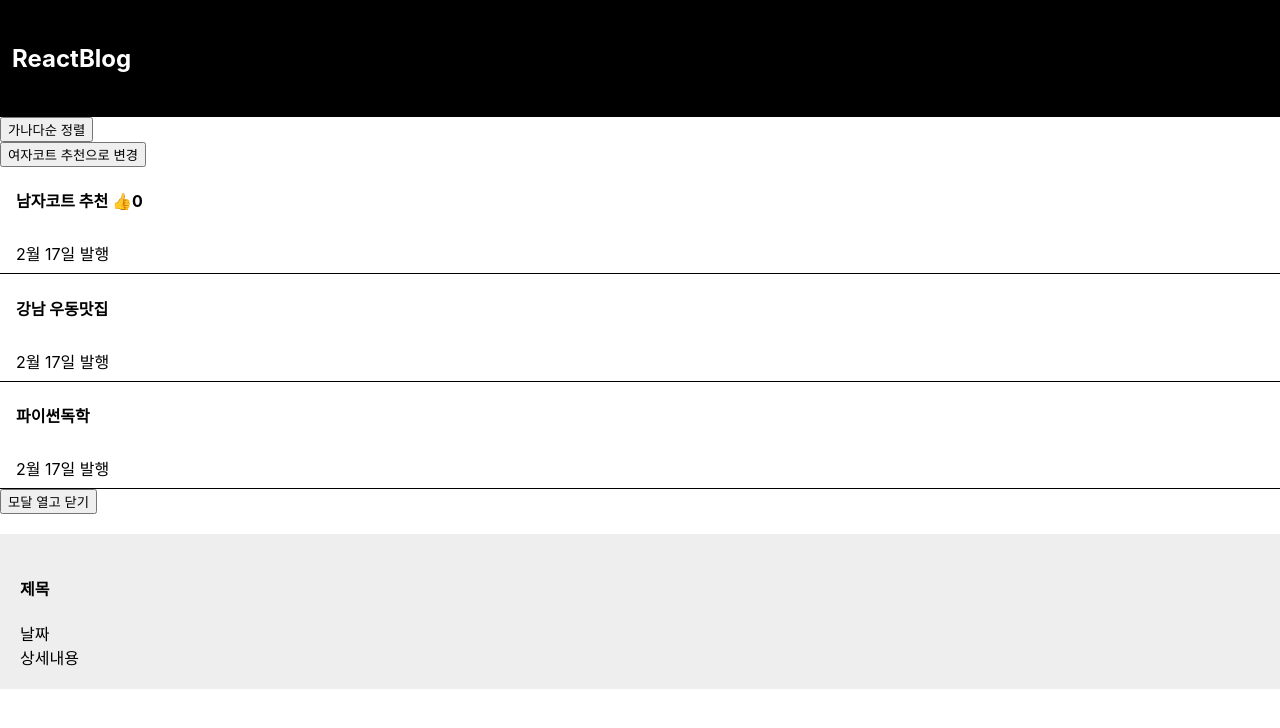
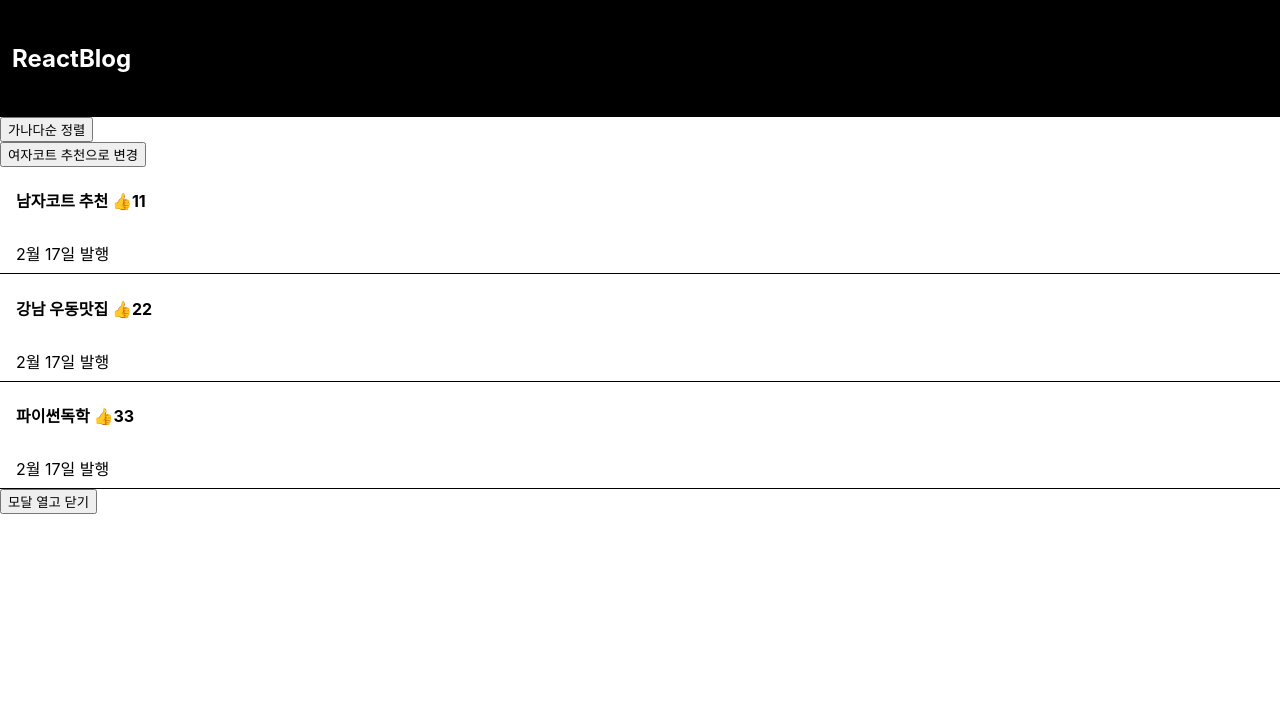
Before and after one commit to lkj6954/practice-react, a React (Create React App) app in the folder blog/: page / in a window 1280 px wide. Shown: the top 728 px of the page. Built offline with nearby package versions, Linux system fonts and the light colour scheme.

Commit message:
Add : each 👍 btn with map function

```diff
--- a/blog/src/App.js
+++ b/blog/src/App.js
@@ -7,8 +7,8 @@ function App() {
         '강남 우동맛집',
         '파이썬독학',
     ]);
-    let [like, addLike] = useState(0);
-    let [modal, setModal] = useState(true);
+    let [like, addLike] = useState([11, 22, 33]);
+    let [modal, setModal] = useState(false);
 
     return (
         <div className='App'>
@@ -32,18 +32,25 @@ function App() {
             >
                 여자코트 추천으로 변경
             </button>
-            <div className='list'>
-                <h4>
-                    {title[0]} <span onClick={() => addLike(like + 1)}>👍</span>
-                    {like}
-                </h4>
-                <p>2월 17일 발행</p>
-            </div>
-            <div className='list'>
-                <h4>{title[1]}</h4>
-                <p>2월 17일 발행</p>
-            </div>
-            <PostItem title={title} />
+            {title.map((a, i) => (
+                <div className='list'>
+                    <h4>
+                        {a}{' '}
+                        <span
+                            onClick={() => {
+                                let cp_like = [...like];
+                                cp_like[i] += 1;
+                                addLike(cp_like);
+                            }}
+                        >
+                            👍
+                        </span>
+                        {like[i]}
+                    </h4>
+                    <p>2월 17일 발행</p>
+                </div>
+            ))}
+            {/* <PostItem title={title} /> */}
             <button
                 onClick={() => {
                     setModal(!modal);
@@ -56,14 +63,14 @@ function App() {
     );
 }
 
-function PostItem({ title }) {
-    return (
-        <div className='list'>
-            <h4>{title[2]}</h4>
-            <p>2월 17일 발행</p>
-        </div>
-    );
-}
+// function PostItem({ title }) {
+//     return (
+//         <div className='list'>
+//             <h4>{title[2]}</h4>
+//             <p>2월 17일 발행</p>
+//         </div>
+//     );
+// }
 
 function Modal() {
     return (
```
